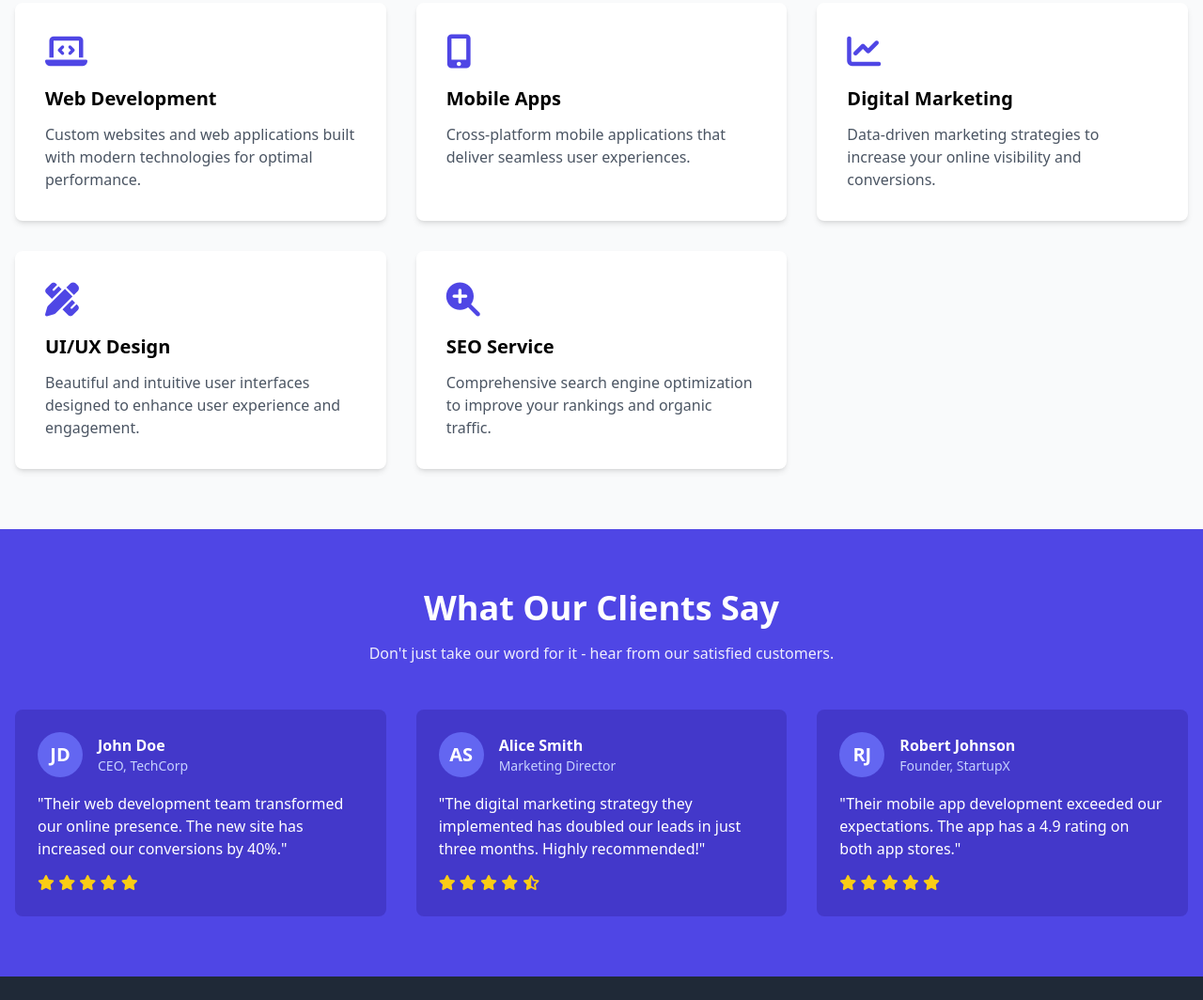
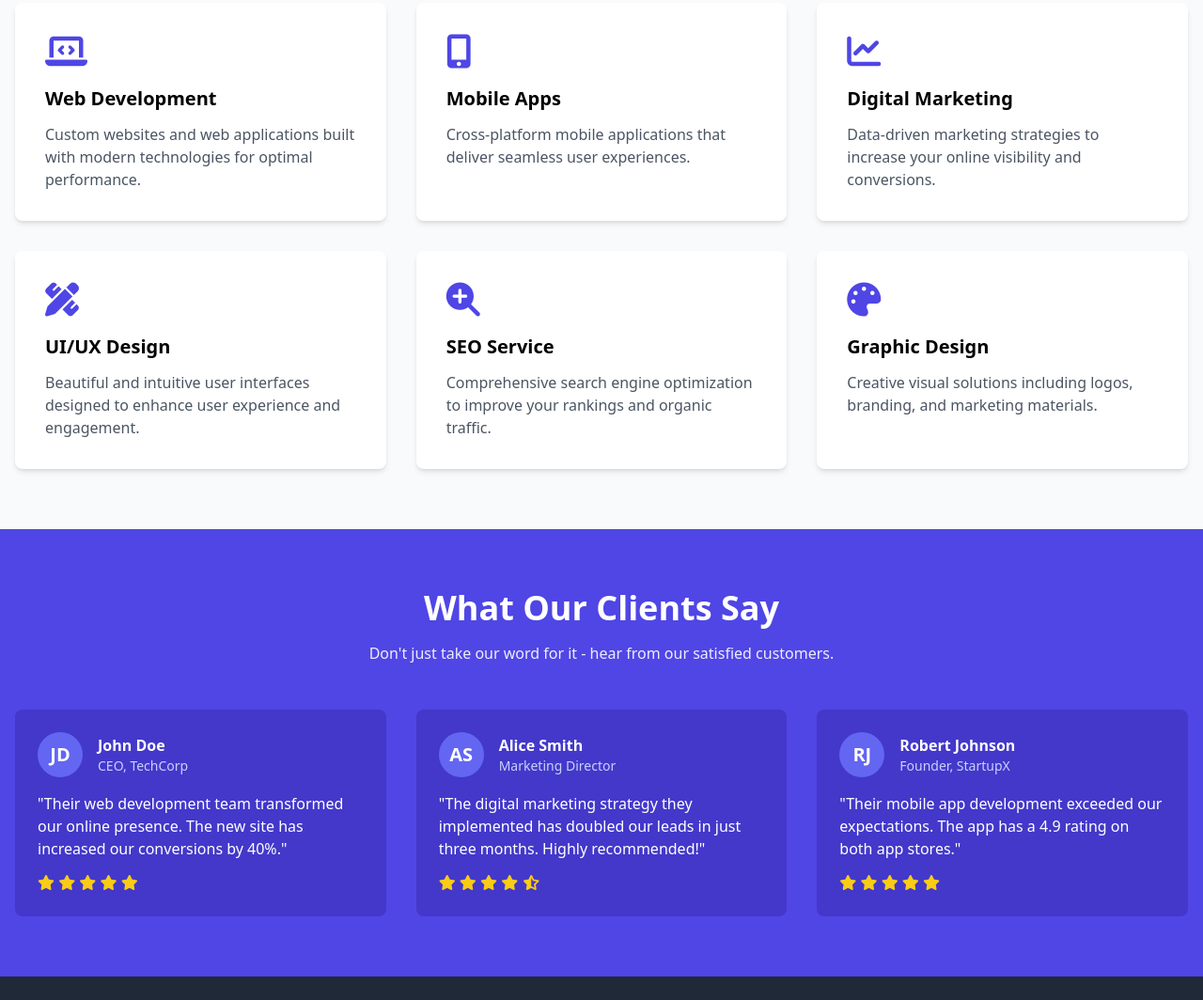
Before and after one commit to Muhammad-Munsif/sticky-navbar-tailwindcss, a website: page new/web.html in a window 1280 px wide. Shown: the part 765-1829 px from the top of the page at 94% size. Drawn offline with nearby package versions, Linux system fonts and the light colour scheme.

Commit message:
small changes

```diff
--- a/new/web.html
+++ b/new/web.html
@@ -226,6 +226,15 @@
         </div>
         <h3 class="text-xl font-semibold mb-3">SEO Service</h3>
         <p class="text-gray-600">Comprehensive search engine optimization to improve your rankings and organic traffic.</p>
+    </div>
+
+     <!-- Feature 6 - Graphic Design -->
+    <div class="bg-white p-8 rounded-lg shadow-md hover:shadow-lg transition">
+        <div class="text-indigo-600 mb-4">
+            <i class="fas fa-palette text-4xl"></i>
+        </div>
+        <h3 class="text-xl font-semibold mb-3">Graphic Design</h3>
+        <p class="text-gray-600">Creative visual solutions including logos, branding, and marketing materials.</p>
     </div>
           </div>
         </div>
```
